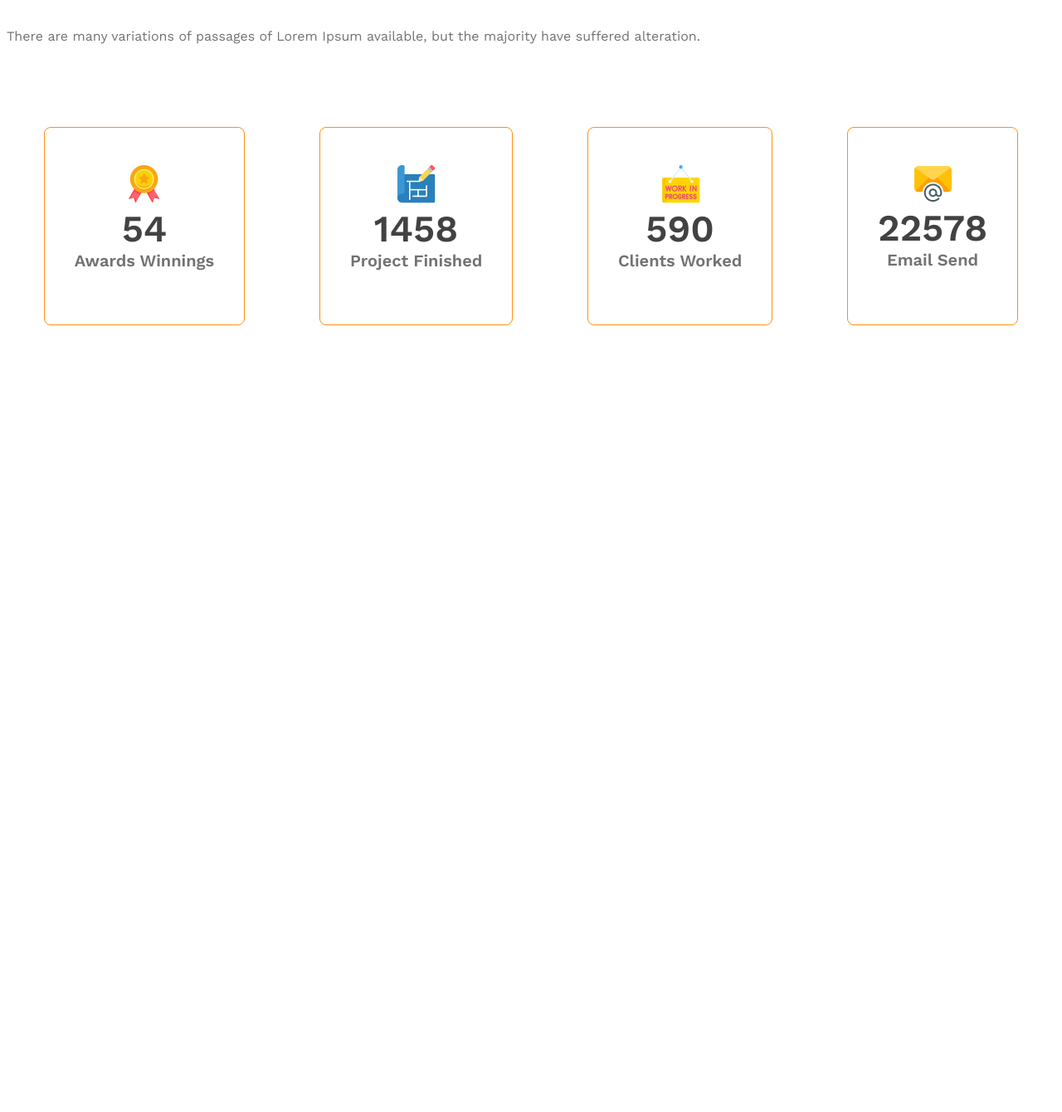
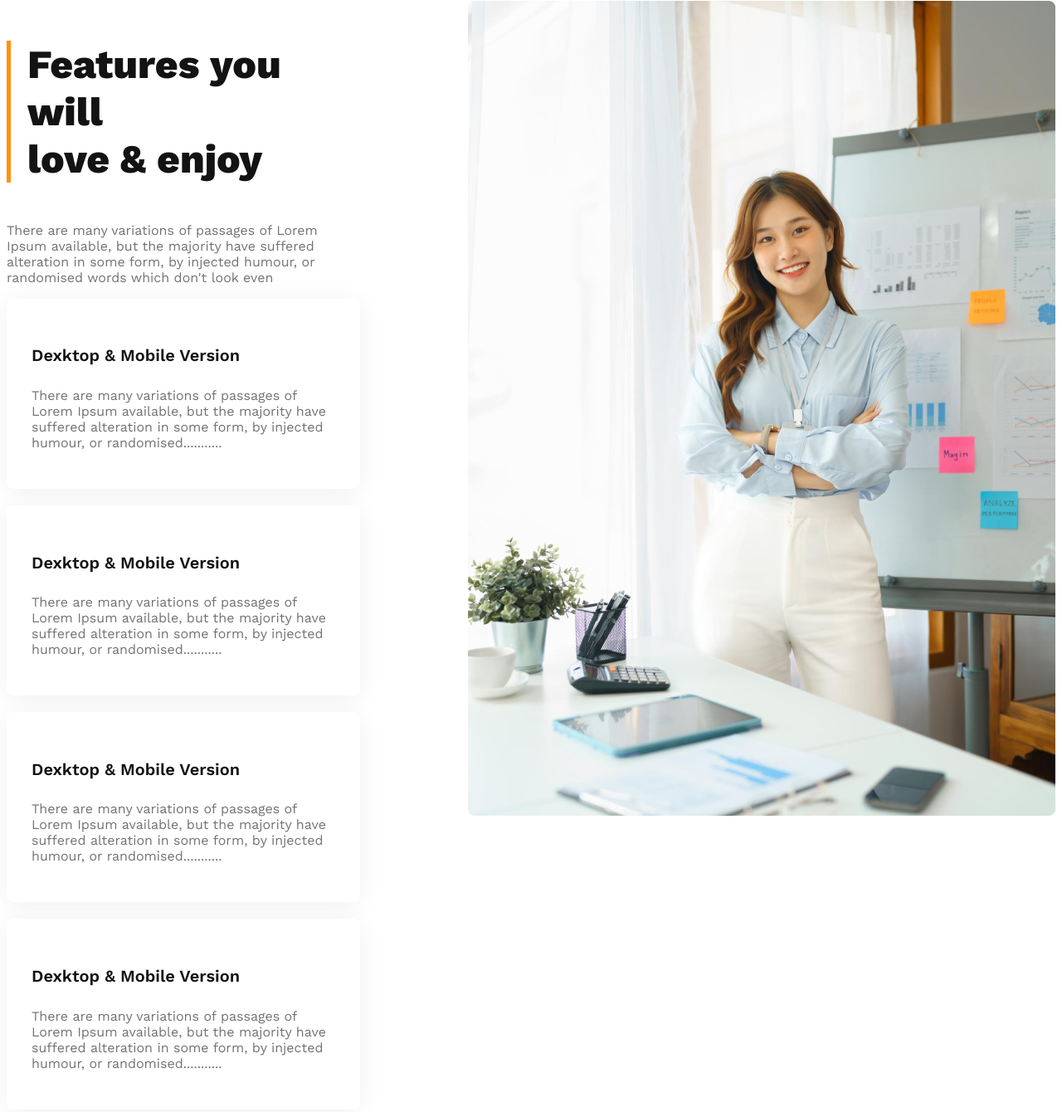
Before and after one commit to Mmsshakil/architect-website, a plain HTML site: page index.html in a window 1280 px wide. Shown: the part 1978-3318 px from the top of the page at 83% size. Before the commit the page ends 2440 px from the top, so only its background shows below. Drawn offline with nearby package versions, Linux system fonts and the light colour scheme.

Commit message:
feature sectiondone

```diff
--- a/index.html
+++ b/index.html
@@ -65,11 +65,54 @@
             </div>
         </section>
 
+        <!-- features section -->
+
+        <section class="feature">
+            <div class="feature-detail">
+                <div class="feature-tytle">
+                    <h3 id="border-color" class="nav-tytle">Features you will<br>love & enjoy</h3>
+                    <p class="team-contain-descrip">There are many variations of passages of Lorem Ipsum available, but
+                        the
+                        majority have suffered alteration in some form, by injected humour, or randomised words which
+                        don't look even</p>
+                    <div class="card">
+                        <h4 class="card-tytle">Dexktop & Mobile Version</h4>
+                        <p class="card-descrip">There are many variations of passages of Lorem Ipsum available, but the
+                            majority have suffered alteration in some form, by injected humour, or randomised...........
+                        </p>
+                    </div>
+                    <div class="card">
+                        <h4 class="card-tytle">Dexktop & Mobile Version</h4>
+                        <p class="card-descrip">There are many variations of passages of Lorem Ipsum available, but the
+                            majority have suffered alteration in some form, by injected humour, or randomised...........
+                        </p>
+                    </div>
+                    <div class="card">
+                        <h4 class="card-tytle">Dexktop & Mobile Version</h4>
+                        <p class="card-descrip">There are many variations of passages of Lorem Ipsum available, but the
+                            majority have suffered alteration in some form, by injected humour, or randomised...........
+                        </p>
+                    </div>
+                    <div class="card">
+                        <h4 class="card-tytle">Dexktop & Mobile Version</h4>
+                        <p class="card-descrip">There are many variations of passages of Lorem Ipsum available, but the
+                            majority have suffered alteration in some form, by injected humour, or randomised...........
+                        </p>
+                    </div>
+                </div>
+
+            </div>
+            <div class="feature-img">
+                <img src="./images/architect.png" alt="" class="featute-img">
+            </div>
+        </section>
+
         <!-- some fact section -->
         <section class="fact">
             <div class="fact-detail">
                 <h3 class="nav-tytle">Some Facts</h3>
-                <p class="fact-descrip team-contain-descrip">There are many variations of passages of Lorem Ipsum available, but the majority
+                <p class="fact-descrip team-contain-descrip">There are many variations of passages of Lorem Ipsum
+                    available, but the majority
                     have suffered alteration.</p>
             </div>
 
@@ -99,8 +142,19 @@
 
         <!-- Our Sponspors start -->
 
-        <section>
-
+        <section class="sponser">
+            <div class="sponser-detail">
+                <h3 class="nav-tytle">Our Sponspors</h3>
+                <div class="team-contain-descrip">There are many variations of passages of Lorem Ipsum available, but
+                    the majority have suffered alteration.</div>
+            </div>
+            <div class="sponser-img">
+                <img src="./images/sponsors/spotify.png" alt="">
+                <img src="./images/sponsors/google.png" alt="">
+                <img src="./images/sponsors/amazon.png" alt="">
+                <img src="./images/sponsors/telerama.png" alt="">
+                <img src="./images/sponsors/figma.png" alt="">
+            </div>
         </section>
 
     </main>
--- a/styles/architect.css
+++ b/styles/architect.css
@@ -133,6 +133,44 @@ main {
     font-weight: 400;
 }
 
+/* features section start */
+
+.feature {
+    display: flex;
+    margin: 120px auto;
+}
+
+.feature-detail {
+    margin-right: 130px;
+}
+
+#border-color {
+    border-left: 5px solid #FF900E;
+    padding-left: 20px;
+
+}
+
+.card {
+    border-radius: 8px;
+    background: #FFF;
+    box-shadow: 0px 4px 30px 0px rgba(0, 0, 0, 0.06);
+    padding: 30px;
+    margin-bottom: 20px;
+}
+
+.card-tytle {
+    color: #131313;
+    font-size: 20px;
+    font-weight: 600;
+}
+
+.card-descrip {
+    color: #727272;
+    font-size: 16px;
+    font-weight: 400;
+    /* line-height: 26px; */
+}
+
 
 /* face section start */
 
@@ -172,6 +210,15 @@ main {
     margin-top: 0;
 }
 
+/* sponser */
+.sponser {
+    margin-top: 150px;
+    text-align: center;
+}
+
+.sponser-img>img {
+    margin: 35px 50px;
+}
 
 
 
```
